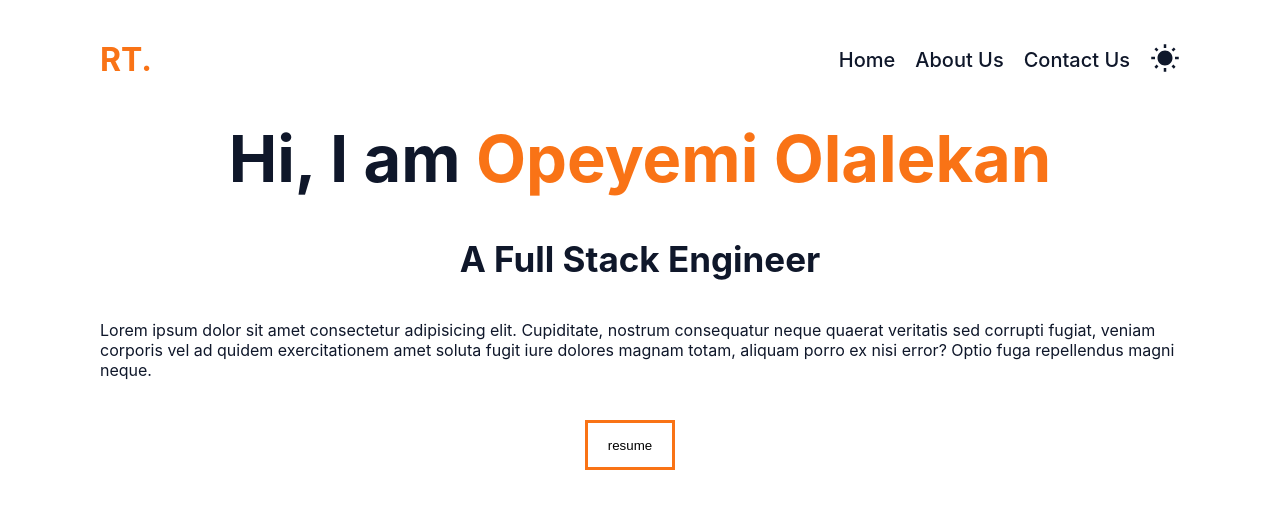
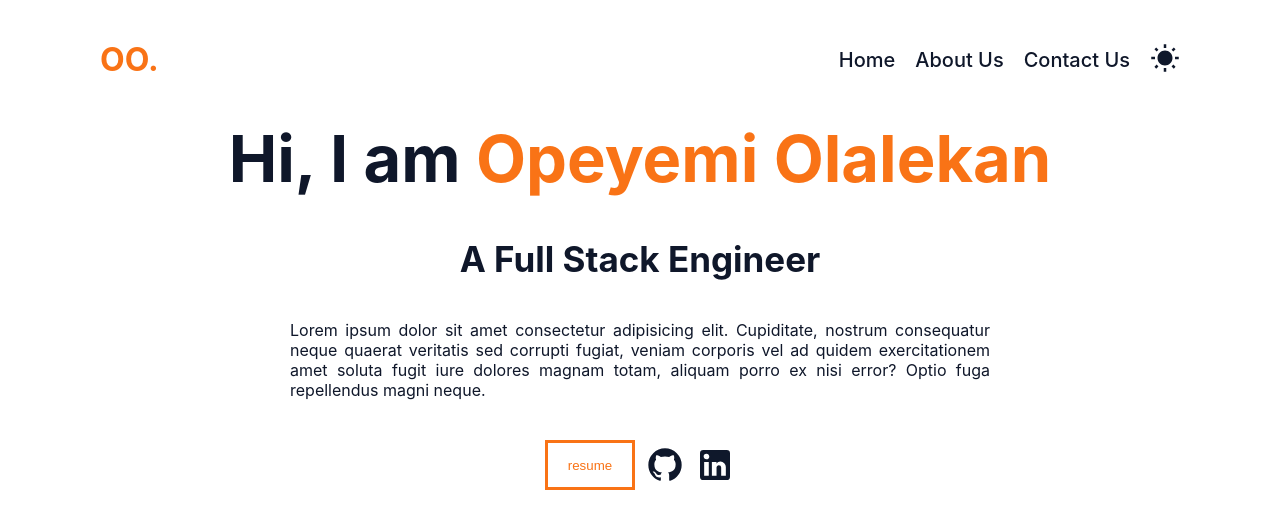
Before and after one commit to olamilekan5162/oracle-portfolio, a React (Vite) app: page / in a window 1280 px wide. Shown: the top 528 px of the page. Built offline with nearby package versions, Linux system fonts and the light colour scheme.

Commit message:
hero section done

```diff
--- a/src/components/LandingSection.jsx
+++ b/src/components/LandingSection.jsx
@@ -1,13 +1,16 @@
+import github from '../assets/github.svg'
+import linkedin from '../assets/linkedin.svg'
+
 const Hero = () => {
     return (
         <div className="hero-container">
             <h1 className="me">Hi, I am <span>Opeyemi Olalekan</span></h1>
             <h1 className="me-do">A Full Stack Engineer</h1>
-            <p>Lorem ipsum dolor sit amet consectetur adipisicing elit. Cupiditate, nostrum consequatur neque quaerat veritatis sed corrupti fugiat, veniam corporis vel ad quidem exercitationem amet soluta fugit iure dolores magnam totam, aliquam porro ex nisi error? Optio fuga repellendus magni neque.</p>
+            <p className='me-text'>Lorem ipsum dolor sit amet consectetur adipisicing elit. Cupiditate, nostrum consequatur neque quaerat veritatis sed corrupti fugiat, veniam corporis vel ad quidem exercitationem amet soluta fugit iure dolores magnam totam, aliquam porro ex nisi error? Optio fuga repellendus magni neque.</p>
             <div className="hero-links">
                 <button>resume</button>
-                <img src="" alt="" />
-                <img src="" alt="" />
+                <img src={github} alt="github" />
+                <img src={linkedin} alt="linkedin" />
             </div>
         </div>
 
--- a/src/components/Navbar.jsx
+++ b/src/components/Navbar.jsx
@@ -4,7 +4,7 @@ import day from '../assets/day.svg'
 const Navbar = () => {
     return (
         <div className="nav-container">
-            <h1>RT.</h1>
+            <h1>OO.</h1>
             <ul className="nav-links">
                 <li><a href="">Home</a></li>
                 <li><a href="">About Us</a></li>
--- a/src/index.css
+++ b/src/index.css
@@ -107,10 +107,17 @@
   font-size: 35px;
 }
 
+.hero-container .me-text {
+  max-width: 700px;
+  word-wrap: break-word;
+  text-align: justify;
+}
+
 .hero-container .hero-links {
   display: flex;
   flex-direction: row;
   gap: 10px;
+  align-items: center;
 }
 
 .hero-links button {
@@ -118,5 +125,22 @@
   width: 90px;
   padding: 10px;
   border: 3px solid #f97316;
+  color: #f97316;
   background-color: transparent;
 }
+
+.hero-links button:hover {
+  border: 3px solid #f97316;
+  background-color: #f97316;
+  color: white;
+}
+
+.hero-links img {
+  filter: invert(7%) sepia(10%) saturate(4954%) hue-rotate(189deg) brightness(100%) contrast(96%);
+  height: 40px;
+  width: auto;
+}
+
+.hero-links img:hover {
+  filter: invert(60%) sepia(37%) saturate(6305%) hue-rotate(352deg) brightness(100%) contrast(96%);
+}
```
Also changed, not shown: src/assets/github.svg (added), src/assets/linkedin.svg (added).
